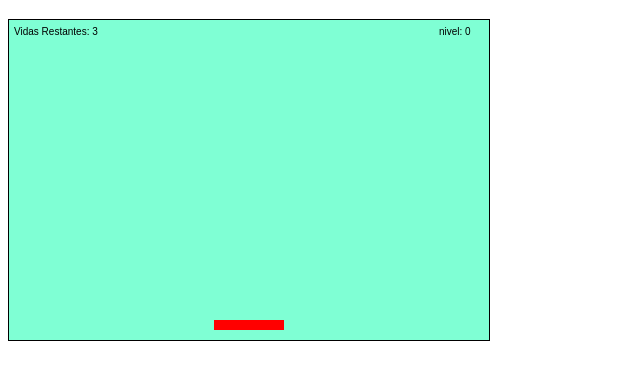
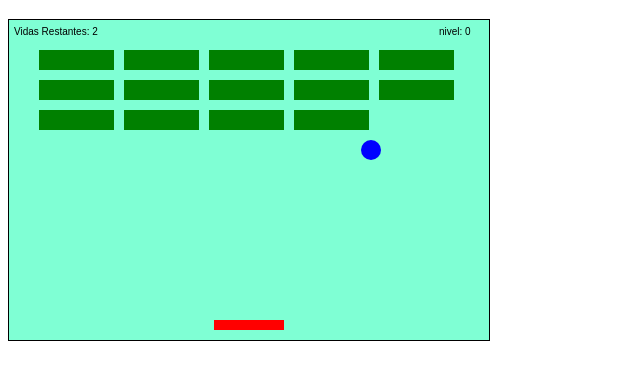
Before and after one commit to aibbya/primerJuego, a plain HTML site: page index.html in a window 1280 px wide. Both pictures are taken after a click on the button "Play". Shown: the part 61-440 px from the top of the page, without its empty margins (0-640 px from the left). Drawn offline with Linux system fonts and the light colour scheme.

Commit message:
casi listo, falta mejorar rendimiento y  nivel 2

```diff
--- a/index.html
+++ b/index.html
@@ -42,9 +42,15 @@
         var ctx = canvas.getContext("2d");
         var vidas = 3;
         var puntaje = 0;
+        var puntajeActual = 0;
         var nivel = 0;
         var boton = document.getElementById("boton");
         boton.addEventListener("click", iniciarJuego);
+        document.addEventListener("keyup", function () {
+            if (event.keyCode == 32 || event.keyCode == 13) {
+                iniciarJuego();
+            };
+        });
 //ADD: mesa
         var mw =  70;
         var mh = 10;
@@ -85,9 +91,7 @@
                 derecha = false;
             }
         });
-        function rebotaMesa() {
 
-        }
 //ADD: fin de la mesa
 // pelota
         var px = 240;
@@ -111,20 +115,97 @@
         }
 // fin pelota
 
+// BLOQUES
+        var bloques = [];
+        var infoBloques= {
+            ancho : 75,
+            columnas : 5,
+            filas :3,
+            alto : 20,
+            margen : 10,
+            top : 30,
+            left : 30,
+        };
+
+        function crearBloques() {
+            for (var c =0; c < infoBloques.columnas; c++){
+                bloques[c] = [];
+                 for ( var f= 0; f< infoBloques.filas; f++){
+                     bloqueX = infoBloques.left + (c*(infoBloques.ancho + infoBloques.margen));
+                     bloqueY = infoBloques.top + (f * (infoBloques.alto + infoBloques.margen));
+                     bloques[c][f] = {
+                         x: bloqueX,
+                         y: bloqueY,
+                         status: 1};
+                 }
+            }
+        }
+        crearBloques();
+
+        function dibujarBloques() {
+
+            for (var c =0; c < infoBloques.columnas; c++){
+                for ( var f= 0; f< infoBloques.filas; f++){
+                     if (bloques[c][f].status == 1){
+                        ctx.fillStyle = "green";
+                        ctx.fillRect(bloques[c][f].x, bloques[c][f].y, infoBloques.ancho, infoBloques.alto);
+                     }
+                     };
+                 }
+            }
+
+        function colisionBloques() {
+            for (var c =0; c < infoBloques.columnas; c++){
+                for ( var f= 0; f< infoBloques.filas; f++){
+                    var bloqueActual = bloques[c][f];
+                     if (bloqueActual.status == 1){
+                         if (px> bloqueActual.x &&
+                         px < (bloqueActual.x + infoBloques.ancho) &&
+                         py > bloqueActual.y &&
+                         py < (bloqueActual.y + infoBloques.alto)) {
+                             bloqueActual.status = 0;
+                             pyDir = -pyDir;
+                             puntajeActual ++;
+                             if (puntajeActual == infoBloques.columnas * infoBloques.filas){
+                                 aumentarNivel();
+                             }
+                     }
+                     };
+                 }
+        }}
+// fin de BLOQUES
+
         function aumentarNivel() {
+            alert("felicidades");
+            crearBloques();
+            nuevoNivel();
+            nivel ++;
+            puntajeA = puntaje;
+            puntajeA = 0;
 
         };
+        function nuevoNivel() {
+            px = 240;
+            py = 160;
+            pxDir = Math.abs(pxDir);
+            pyDir = Math.abs(pyDir);
+            pxDir ++;
+            pyDir ++;
+        }
         function dibujarInfo() {
             ctx.fillStyle = "black";
             ctx.fillText("Vidas Restantes: " + vidas, 5, 15);
             ctx.fillText("nivel: "+ nivel, 430, 15);
         }
 
+
+
         function dibujar() {
             ctx.clearRect(0,0, 480, 320);
             dibujarPelota();
             dibujarMesa();
             dibujarInfo();
+            dibujarBloques();
 
         };
 
@@ -134,33 +215,42 @@
         };
 
         function colision() {
-            // if (px<=r || px >= 480-r){
-            //     pxDir = -pxDir;
-            // };
-            if (px<=0 || px>= canvas.width - r){pxDir *=-1;};
+            /*Si la posición de la pelota horizontal es menor
+             o igual que el ancho de la pelota
+             (básicamente pared izquierda)
+            // ó es mayor que el ancho del canvas
+            sacando el ancho de la pelota (pared derecha),
+            cambio la dirección.*/
+            if (px <= r || px >= canvas.width - r) {
+                pxDir *= -1;
+            };
+            /* Si la posición de la pelota en vertical es menor
+             o igual que el largo de la pelota (pared superior),
+            // cambio la dirección.*/
+            if (py <= 0) {
+                pyDir *= -1;
+            };
+            /*/ Si la posición de la pelota en vertical es mayor
+             o igual que el largo del canvas sacando el largo
+             de la pelota (pared superior),
+             verifico si está en la posición de la mesita de luz. Nah mentira, de la raqueta.
+            // En vez de 28, va r, pero si sumas altura de pelota,
+            mas altura de mesa, más la altura a la que flota, queda mejor.*/
+            if (py >= canvas.height - 28) {
+                /*/ Pelota horizontal es mayor que el comienzo de la raqueta,
+                Y es menor que el final de la misma, cambio la dirección.*/
+                if (px > mx && px < (mx + mw)) {
+                    pyDir *= -1;
+                } else {
+                    pyDir *=-1;
+                    perderVida();
+                }
+            }
+        }
 
-            // if (py<=0){
-            //     pyDir = -pyDir;
-            // };
-            if (py<=0 /*|| py>=canvas.height- r*/){pyDir *=-1;};
-            if (py>=canvas.height- r){
-                if (py>mx && py <my){
-                    alert("prueba")
-                } else { alert("no paso")}
-            }
-            };
-
-            // if (py<=0 || py>=canvas.height- r){pyDir *=-1;};
-            // if (py >= 320 - r){
-            //     // pyDir = -pyDir;
-            //     if (!px>mx && py<my){
-            //         perderVida();
-            //     }
-            // }
-        // };
         function perderVida() {
             if (vidas>0){
-                alert("Perdiste 1 Vida");
+                alert("Perdiste Vida");
                 vidas --;
             }else {
                 alert ("Se Acabó")
@@ -171,6 +261,7 @@
         function animacion() {
             actualizar();
             colision();
+            colisionBloques();
             dibujar();
             requestAnimationFrame(animacion);
         }
@@ -183,10 +274,12 @@
 
         function finJuego() {
             document.location.reload();
+
         }
     </script>
 
 </body>
 </html>
 
- <!-- PENDIENTES: no esta detectando colision con mesa, debo revisar -->
+ <!-- PENDIENTES: tiene error para aumentar al segundo nivel,
+y debo mejorar el rendimiento del juego -->
```
